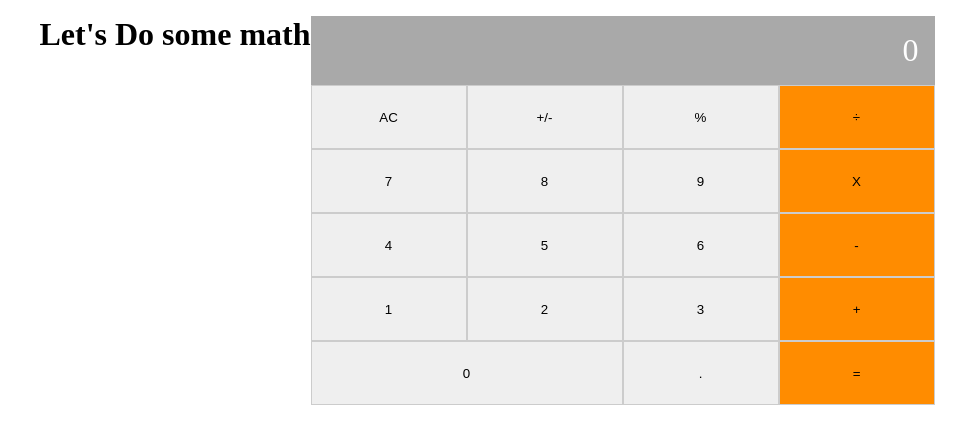
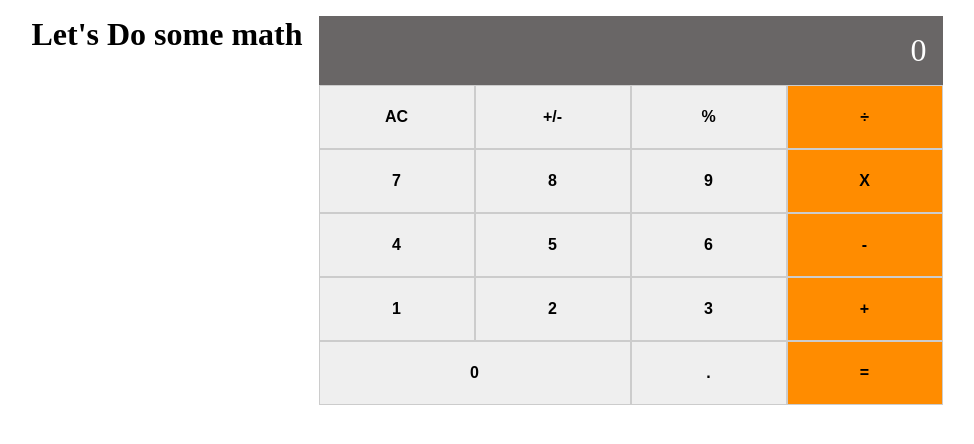
Before and after one commit to ZewdieMc/math-magicians, a React (Create React App) app: page / in a window 1280 px wide. Shown: the top 444 px of the page, without its empty margins (153-1127 px from the left). Built offline with nearby package versions, Linux system fonts and the light colour scheme.

Commit message:
Add google font

```diff
--- a/src/styles/calculator.css
+++ b/src/styles/calculator.css
@@ -1,3 +1,5 @@
+@import url('https://fonts.googleapis.com/css2?family=Poppins:ital,wght@0,300;0,400;0,500;0,600;0,700;1,300;1,400;1,500;1,600;1,700&display=swap');
+
 * {
   margin: 0;
   padding: 0;
@@ -7,6 +9,7 @@
   display: flex;
   justify-content: center;
   margin: 1rem;
+  gap: 1rem;
 }
 
 .calculator {
@@ -18,7 +21,7 @@
 }
 
 .calculator .result {
-  background: darkgray;
+  background: rgb(105, 102, 102);
   padding: 1rem;
   color: white;
   font-size: 2rem;
@@ -38,6 +41,8 @@
   justify-content: center;
   height: 4rem;
   align-items: center;
+  font-size: 1rem;
+  font-weight: bold;
 }
 
 button:hover {
```
